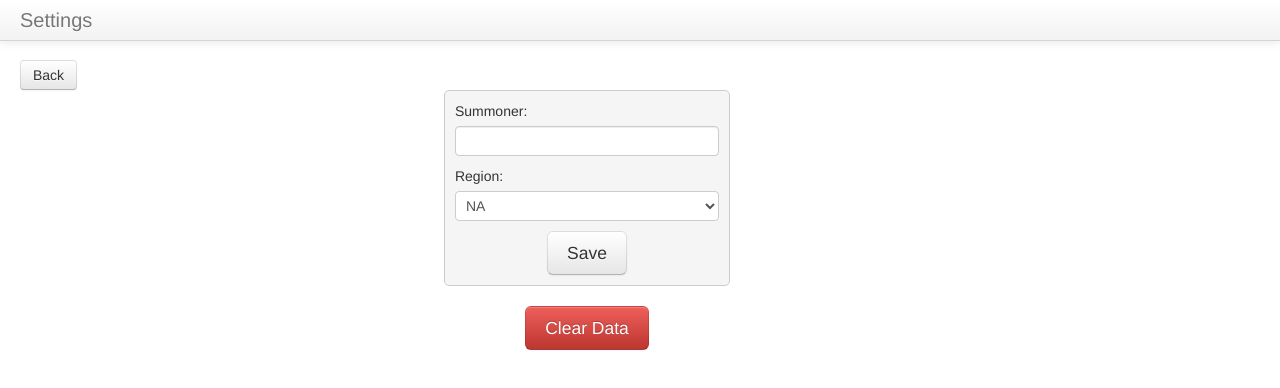
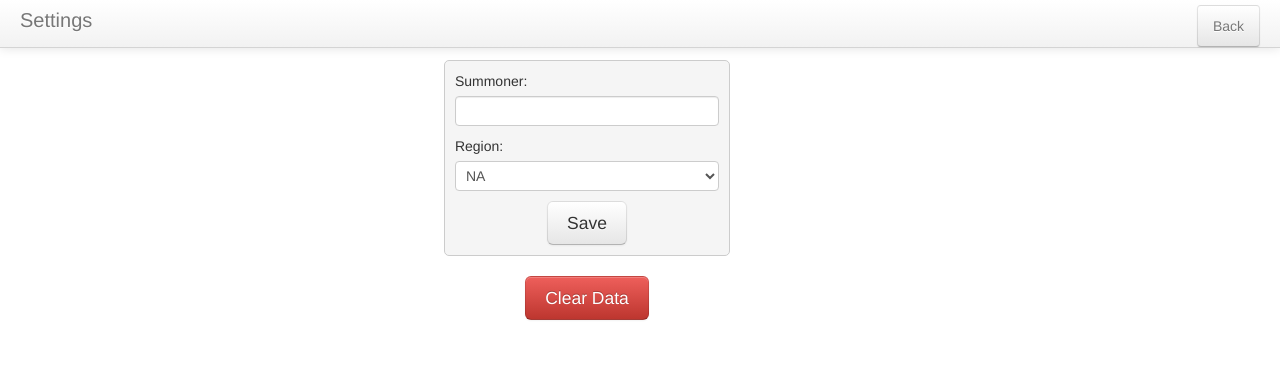
Before and after one commit to sean111/lolSummoner, a plain HTML site: page Resources/settings.html in a window 1280 px wide. Drawn offline with Linux system fonts and the light colour scheme.

Commit message:
Fixed a header layout issue

```diff
--- a/Resources/settings.html
+++ b/Resources/settings.html
@@ -7,7 +7,6 @@
             lolSummoner: Settings
         </title>
         <link href="css/bootstrap.min.css" rel="stylesheet" media="screen" type="text/css">
-        <link href="css/bootstrap-responsive.min.css" rel="stylesheet" media="screen" type="text/css">
         <style>
       body {
         padding-top: 60px; /* 60px to make the container go all the way to the bottom of the topbar */
@@ -19,22 +18,21 @@
             border-radius: 5px;
         }
     </style>
+    <link href="css/bootstrap-responsive.min.css" rel="stylesheet" media="screen" type="text/css">
     </head>
     <body>
         <div class="navbar navbar-fixed-top">
       <div class="navbar-inner">
         <div class="container-fluid">
           <span class="brand">Settings</span>
+          <ul class="nav pull-right">
+              <li><a href="index.html" class="btn">Back</a></li>
+          </ul>
         </div>
       </div>
     </div>
 
     <div class="container-fluid">
-        <div class="row-fluid">
-            <div class="span12">
-                <a href="index.html" class="btn">Back</a>
-            </div>
-        </div>
         <div class="row-fluid">
             <div class="span3 offset4" >
                 <div id="alert"></div>
```
Also changed, not shown: Resources/index.html (+14 -9 lines).
